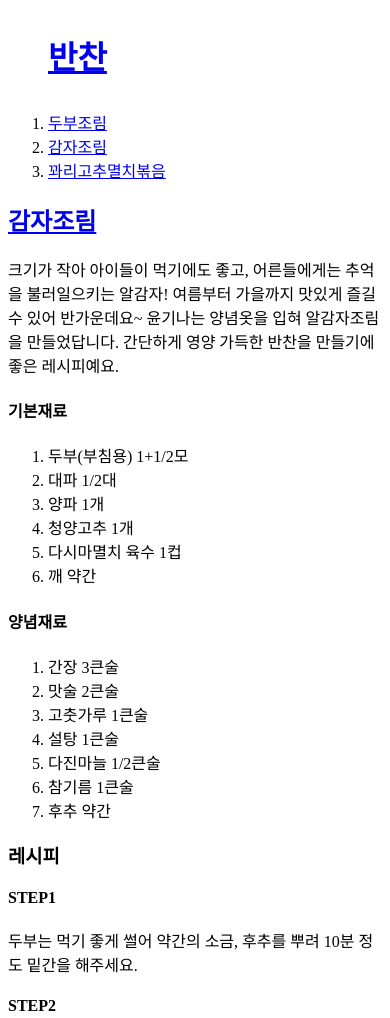
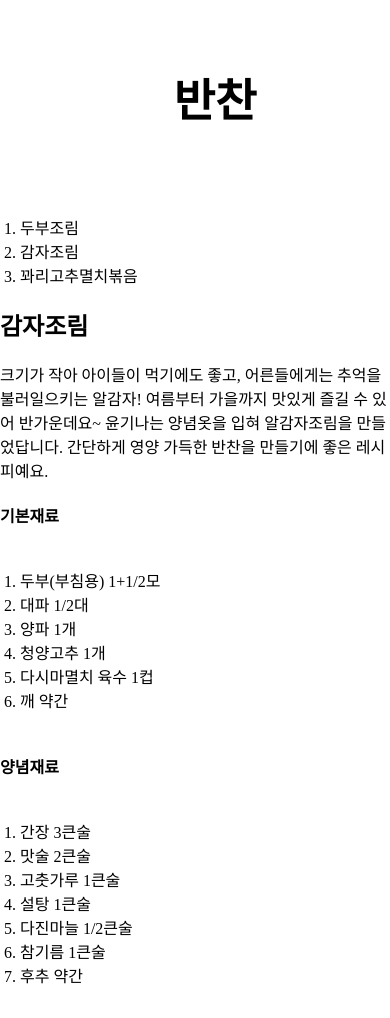
Before and after one commit to Namyunha/first-web-site, a plain HTML site: page 2.html in a window 390 px wide. Shown: the top 1018 px of the page. Drawn offline with Linux system fonts and the light colour scheme; a script that the page names is missing.

Commit message:
css 적용

```diff
--- a/2.html
+++ b/2.html
@@ -12,14 +12,17 @@
         </script>
         <title>반찬 - 감자조림</title>
         <meta charset="utf-8">
+        <link rel="stylesheet" href="style.css">
     </head>
     <body>
         <h1><ul><a href="index.html">반찬</a></ul></h1>
+        <div id="grid">
             <ol>
                 <li><a href="1.html">두부조림</a></li>
                 <li><a href="2.html">감자조림</a></li>
                 <li><a href="3.html">꽈리고추멸치볶음</a></li>
             </ol>
+            <div id="article">
                 <h2><a href="https://wtable.co.kr/recipes/ZdPMmH9A7M4cCU3xPdXwTt6d?location=search" target="_blank">감자조림</a></h2>
                 <P>크기가 작아 아이들이 먹기에도 좋고,
                     어른들에게는 추억을 불러일으키는 알감자!
@@ -84,6 +87,8 @@
                         <span>약간</span>
                     </li>
                 </ol>
+            </div>
+        </div>
         <h3>레시피</h3>
         <h4>STEP1</h4>
         <p>두부는 먹기 좋게 썰어 약간의 소금, 후추를 뿌려 10분 정도 밑간을 해주세요.</p>
--- /dev/null
+++ b/style.css
@@ -0,0 +1,46 @@
+body{
+    margin: 0;
+}
+a{
+    text-decoration: none;
+    color: black;
+}
+h1{
+    text-align: center;
+    font-size: 45px;
+    color: black;
+    border-bottom: 1px solid gray;
+    padding: 20px;
+    margin: 0;
+}
+h2{
+    margin-top: 0;
+}
+#grid{
+    display: grid;
+    grid-template-columns: 150px 1fr;
+}
+#grid ol{
+    border-right: 1px solid gray;
+    width: 150px;
+    margin: 0;
+    padding: 20px;
+}
+
+#grid #article{
+    padding: 15px 0px 0px 50px;
+}
+@media only screen and (max-width: 800px){
+    #grid{
+        display: block;
+    }
+    #grid #article{
+        padding: 0px;
+    }
+    #grid ol{
+        border-right: 0px;
+    }
+    h1{
+        border-bottom: 0px;
+    }
+}
```
Also changed, not shown: 1.html (+1 -34 lines), 3.html (+5 -0 lines). Lines whose indentation alone changed are shown as unchanged.
